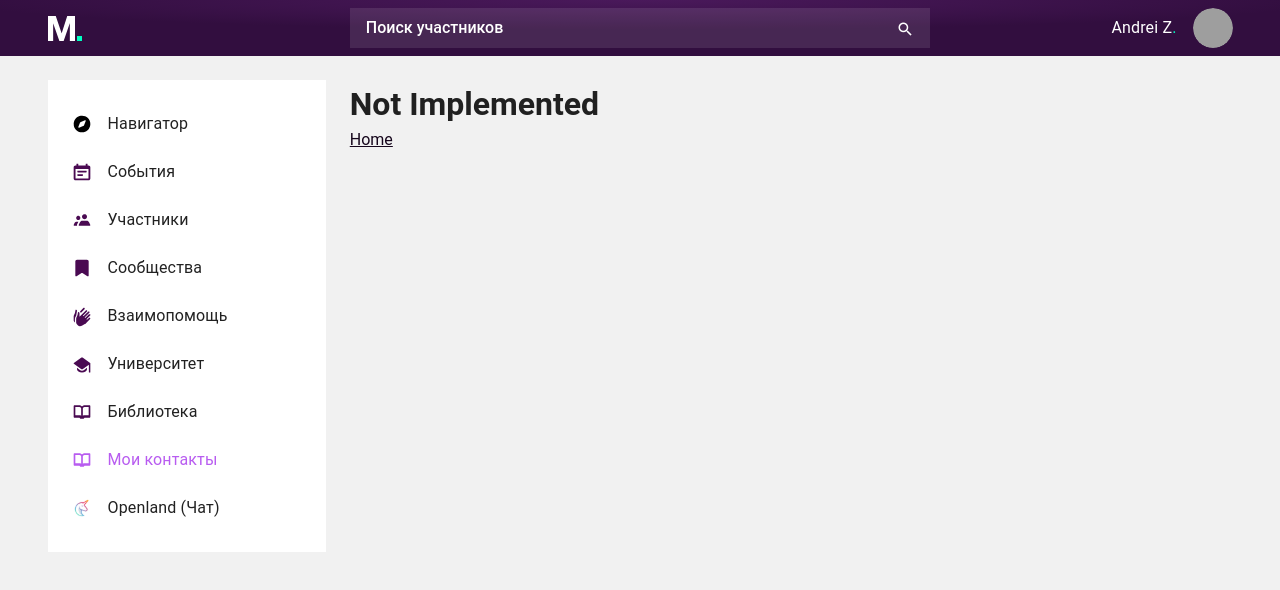
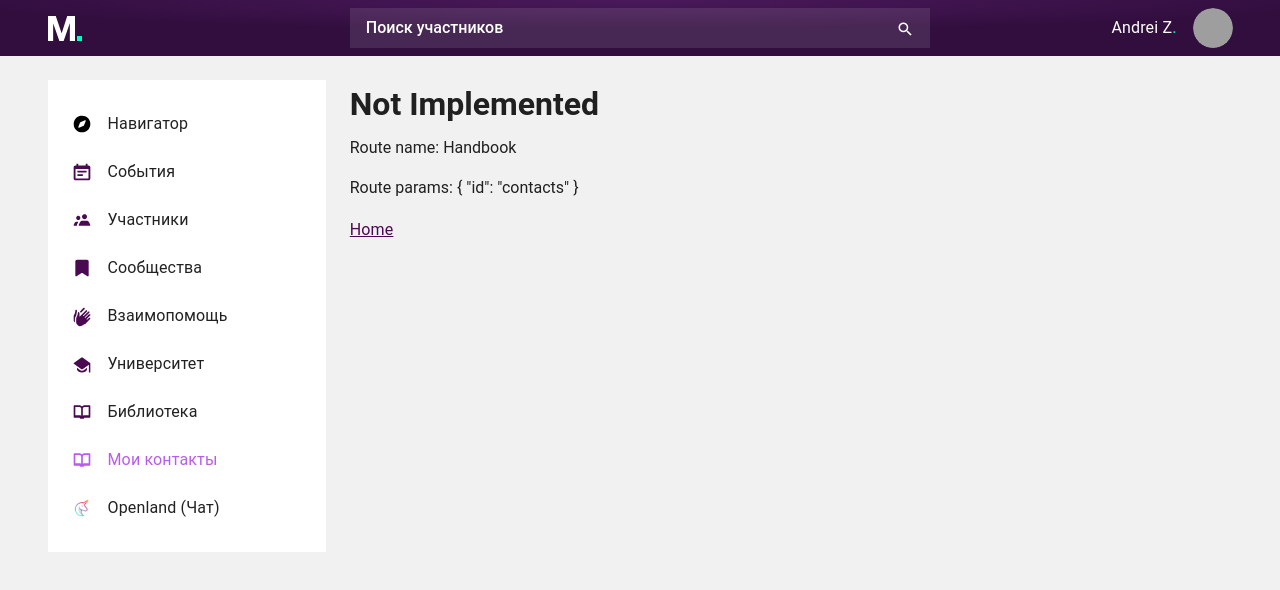
Before and after one commit to Andrei-Zhulid/mesto-start-page, a Vue app: page /handbook/contacts in a window 1280 px wide. Shown: the top 590 px of the page. Built offline with nearby package versions, Linux system fonts and the light colour scheme; grey boxes are pictures that could not be loaded.

Commit message:
Refactored routes

```diff
--- a/src/components/BlockNews.vue
+++ b/src/components/BlockNews.vue
@@ -2,7 +2,7 @@
   <div>
     <MBlockTitle
       :summary="summary"
-      :seeAllRoute="{ name: 'NotFound'}"
+      :seeAllRoute="seeAllRoute"
     >Новости
     </MBlockTitle>
 
@@ -36,6 +36,7 @@ export default {
     return {
       newsItems: data.news,
       summary: data.summary,
+      seeAllRoute: data.seeAllRoute,
     }
   },
 }
--- a/src/components/BlockNewsCard.vue
+++ b/src/components/BlockNewsCard.vue
@@ -1,6 +1,6 @@
 <template>
   <v-card
-    :to="{name: news.routeName, params: {id: news.articleId }}"
+    :to="news.route"
     v-ripple="false"
     class="no-pseudo-opacity"
   >
--- a/src/components/Handbook.vue
+++ b/src/components/Handbook.vue
@@ -22,7 +22,7 @@
               class="pa-0"
             >
               <router-link
-                :to="{ name: link.routeName }"
+                :to="link.route"
                 class="text-body-1 text-decoration-none"
               >{{ link.title }}
               </router-link>
--- a/src/data/blockNews.json
+++ b/src/data/blockNews.json
@@ -1,20 +1,31 @@
 {
-  "news": [
-    {
-      "title": "Mission Space подняли 100 мультов и не знают, что делать",
-      "routeName": "NotFound",
-      "articleId": "mission-space"
-    },
-    {
-      "title": "Как сделать питч презентацию и не уснуть во время",
-      "routeName": "NotFound",
-      "articleId": "how-to-make-a-speech"
-    }
-  ],
+  "seeAllRoute": {
+    "name": "News"
+  },
   "summary": [
     {
       "title": "Сегодня",
       "number": 2
     }
+  ],
+  "news": [
+    {
+      "title": "Mission Space подняли 100 мультов и не знают, что делать",
+      "route": {
+        "name": "News",
+        "params": {
+          "id": "mission-space"
+        }
+      }
+    },
+    {
+      "title": "Как сделать питч презентацию и не уснуть во время",
+      "route": {
+        "name": "News",
+        "params": {
+          "id": "how-to-make-a-speech"
+        }
+      }
+    }
   ]
 }
--- a/src/data/handbook.json
+++ b/src/data/handbook.json
@@ -2,15 +2,30 @@
   "links": [
     {
       "title": "Миссия и ценности Места",
-      "routeName": "NotFound"
+      "route": {
+        "name": "Handbook",
+        "params": {
+          "id": "mission"
+        }
+      }
     },
     {
       "title": "Правила комьюнити",
-      "routeName": "NotFound"
+      "route": {
+        "name": "Handbook",
+        "params": {
+          "id": "rules"
+        }
+      }
     },
     {
       "title": "Часто задаваемые вопросы",
-      "routeName": "NotFound"
+      "route": {
+        "name": "Handbook",
+        "params": {
+          "id": "faq"
+        }
+      }
     }
   ]
 }
--- a/src/data/mainMenu.json
+++ b/src/data/mainMenu.json
@@ -3,32 +3,32 @@
     {
       "icon": "Explore",
       "title": "Навигатор",
-      "slug": "navigator"
+      "slug": "/navigator"
     },
     {
       "icon": "google-calendar",
       "title": "События",
-      "slug": "events"
+      "slug": "/events"
     },
     {
       "icon": "user-list",
       "title": "Участники",
-      "slug": "users"
+      "slug": "/users"
     },
     {
       "icon": "groups",
       "title": "Сообщества",
-      "slug": "groups"
+      "slug": "/groups"
     },
     {
       "icon": "clap",
       "title": "Взаимопомощь",
-      "slug": "help"
+      "slug": "/help"
     },
     {
       "icon": "education",
       "title": "Университет",
-      "slug": "university"
+      "slug": "/university"
     },
     {
       "icon": "contacts",
--- a/src/router/index.js
+++ b/src/router/index.js
@@ -20,8 +20,23 @@ const routes = [
     component: () => import('@/views/UniversityStub'),
   },
   {
+    path: '/handbook/:id?',
+    name: 'Handbook',
+    component: () => import('@/views/NotImplemented'),
+  },
+  {
+    path: '/news/:id?',
+    name: 'News',
+    component: () => import('@/views/NotImplemented'),
+  },
+  {
+    path: '/user/:id?',
+    name: 'User',
+    component: () => import('@/views/NotImplemented'),
+  },
+  {
     path: '*',
-    name: 'NotFound',
+    name: 'NotImplemented',
     component: () => import('@/views/NotImplemented'),
   },
 ]
--- a/src/views/NotImplemented.vue
+++ b/src/views/NotImplemented.vue
@@ -1,12 +1,16 @@
 <template>
   <div>
-    <h1>Not Implemented</h1>
-    <router-link :to="{ name: 'Home' }">Home</router-link>
+    <h1 class="mb-2">Not Implemented</h1>
+    <p>Route name: {{ $route.name }}</p>
+    <p>Route params: {{ $route.params }}</p>
+    <router-link
+      :to="{ name: 'Home' }"
+      class="subtitle-1 deep-purple--text"
+    >Home
+    </router-link>
   </div>
 </template>
 
 <script>
-export default {
-  name: 'NotImplemented',
-}
+export default {}
 </script>
```
